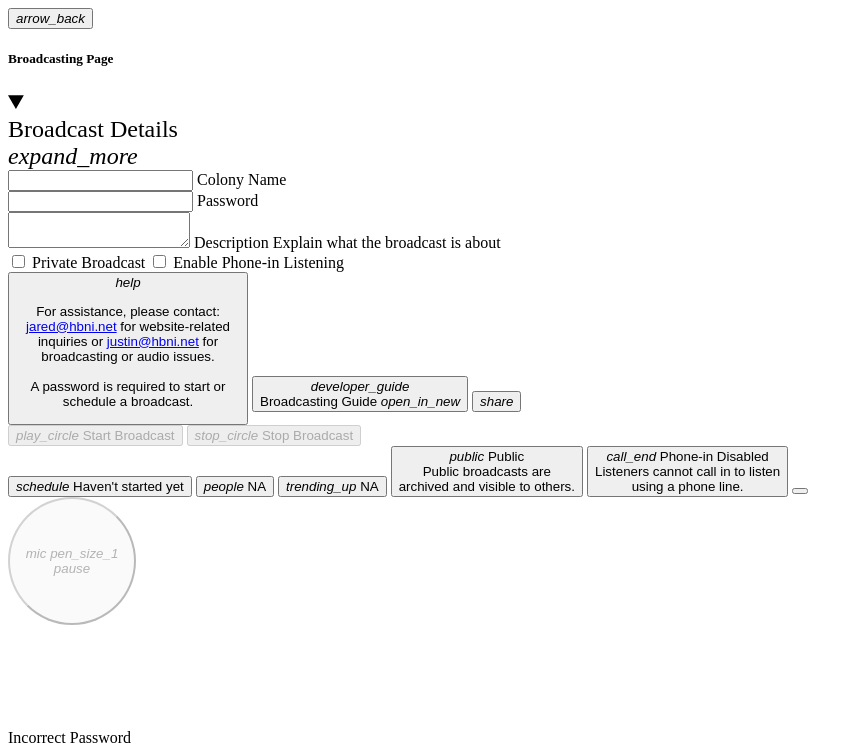
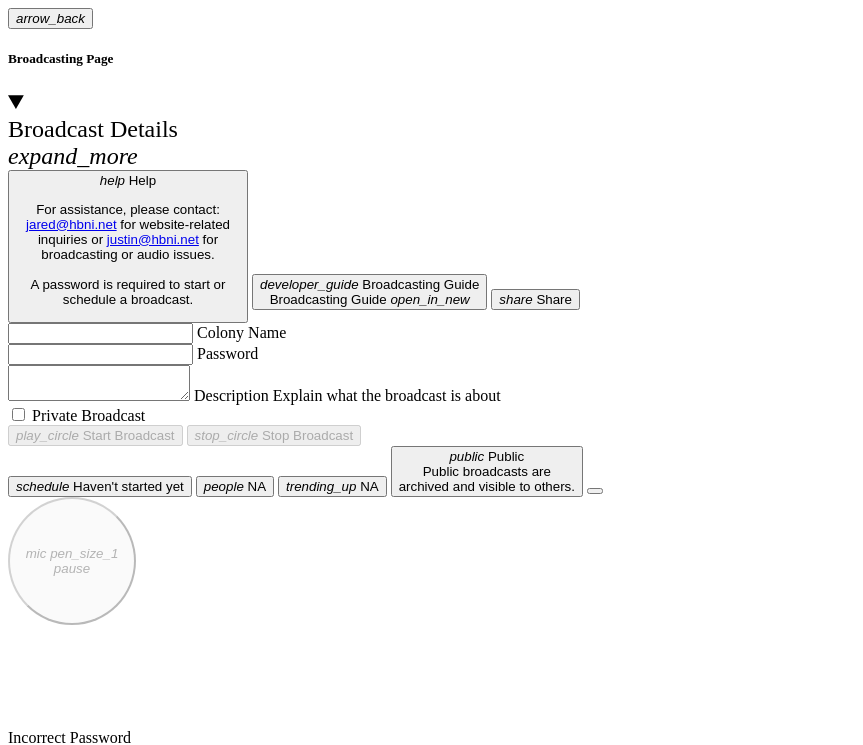
Before and after one commit to TheCodingJsoftware/HBNI-Audio, a Python web app: template templates/broadcasting_page.html in a window 1280 px wide. Shown: the top 745 px of the page, without its empty margins (0-863 px from the left). Run offline with Jinja, Linux system fonts and the light colour scheme; the template is opened without the code that fills it, so the values that code supplies are empty.

Commit message:
refactor: remove unused variables and clean up broadcasting page layout

```diff
--- a/main.py
+++ b/main.py
@@ -6,7 +6,6 @@ import traceback
 from datetime import datetime
 from urllib.parse import unquote, urlparse
 
-import aiofiles
 import aiohttp
 import asyncpg
 import firebase_admin
--- a/templates/broadcasting_guide.html
+++ b/templates/broadcasting_guide.html
@@ -25,7 +25,7 @@
 </header>
 
 <body class="hidden">
-    <main class="responsive">
+    <main class="responsive padding">
         <section aria-labelledby="summary-title">
             <h5 id="summary-title">Summary</h5>
             <ol>
--- a/templates/broadcasting_page.html
+++ b/templates/broadcasting_page.html
@@ -37,82 +37,79 @@
                             </nav>
                         </article>
                     </summary>
-                    <nav class="row tiny-space border round padding top-margin surface-container-high">
-                        <div class="max">
-                            <div class="field label border small-round">
-                                <input type="text" id="host" name="host" required/>
-                                <label>Colony Name</label>
-                                <span class="helper no-line left-align" id="host-helper"></span>
-                            </div>
-                            <div class="field label border small-round">
-                                <input type="password" id="password" name="password" autocomplete="on" required />
-                                <label>Password</label>
-                            </div>
-                            <div class="field border small-round label textarea">
-                                <textarea type="text" id="description" name="description" required></textarea>
-                                <label>Description</label>
-                                <span class="helper no-line left-align">Explain what the broadcast is about</span>
-                            </div>
-                            <label class="checkbox">
-                                <input type="checkbox" id="isPrivate" name="isPrivate">
-                                <span>Private Broadcast</span>
-                            </label>
-                            <label class="checkbox">
-                                <input type="checkbox" id="usePhoneIn" name="usePhoneIn">
-                                <span>Enable Phone-in Listening</span>
-                            </label>
-                        </div>
-                        <nav class="toolbar vertical">
-                            <button class="circle transparent link">
+                    <article class="grid small-space border round padding top-margin surface-container-high">
+                        <nav class="s12 toolbar">
+                            <button class="transparent link">
                                 <i>help</i>
-                                <div class="tooltip left max" style="inline-size: 14rem !important;">
+                                <span class="l m">Help</span>
+                                <div class="tooltip right max" style="inline-size: 14rem !important;">
                                     <p class="small-width">
                                         For assistance, please contact:
                                         <br>
-                                        <a class="link underline" href="mailto:jared@hbni.net">jared@hbni.net</a> for website-related inquiries
+                                        <a class="inverse-link underline" href="mailto:jared@hbni.net">jared@hbni.net</a> for website-related inquiries
                                         or
-                                        <a class="link underline" href="mailto:justin@hbni.net">justin@hbni.net</a> for broadcasting or audio issues.
+                                        <a class="inverse-link underline" href="mailto:justin@hbni.net">justin@hbni.net</a> for broadcasting or audio issues.
                                         <br><br>
                                         A password is required to start or schedule a broadcast.
                                     </p>
                                 </div>
                             </button>
-                            <button class="circle transparent link" onclick="window.open('/broadcasting_guide', '_blank');">
+                            <button class="transparent link" onclick="window.open('/broadcasting_guide', '_blank');">
                                 <i>developer_guide</i>
-                                <div class="tooltip left">
+                                <span class="l m">Broadcasting Guide</span>
+                                <div class="tooltip bottom">
                                     Broadcasting Guide <i>open_in_new</i>
                                 </div>
                             </button>
-                            <button class="circle transparent link" id="share-button">
+                            <button class="transparent link" id="share-button">
                                 <i>share</i>
+                                <span class="l m">Share</span>
                             </button>
                         </nav>
-                    </nav>
+                        <div class="s12 m6 l6 field label border small-round bottom-margin">
+                            <input type="text" id="host" name="host" required/>
+                            <label>Colony Name</label>
+                            <span class="helper no-line left-align" id="host-helper"></span>
+                        </div>
+                        <div class="s12 m6 l6 field label border small-round">
+                            <input type="password" id="password" name="password" autocomplete="on" required />
+                            <label>Password</label>
+                        </div>
+                        <div class="s12 field border small-round label textarea">
+                            <textarea type="text" id="description" name="description" required></textarea>
+                            <label>Description</label>
+                            <span class="helper no-line left-align">Explain what the broadcast is about</span>
+                        </div>
+                        <label class="s12 checkbox">
+                            <input type="checkbox" id="isPrivate" name="isPrivate">
+                            <span>Private Broadcast</span>
+                        </label>
+                    </article>
                 </details>
-                <nav class="left-align bottom-margin grid">
-                    <button id="startBroadcast" class="s12 m3 l2 vertical" disabled>
+                <nav class="left-align top-margin bottom-margin grid">
+                    <button id="startBroadcast" class="s12 m3 l3 extra vertical" disabled>
                         <i>play_circle</i>
                         <span>Start Broadcast</span>
                     </button>
-                    <button id="stopBroadcast" class="s12 m3 l2 vertical" disabled>
+                    <button id="stopBroadcast" class="s12 m3 l3 extra vertical" disabled>
                         <i>stop_circle</i>
                         <span>Stop Broadcast</span>
                     </button>
                 </nav>
                 <nav class="wrap no-space">
-                    <button class="chip tiny-margin">
+                    <button class="chip round tiny-margin">
                         <i>schedule</i>
                         <span id="length">Haven't started yet</span>
                     </button>
-                    <button class="chip tiny-margin">
+                    <button class="chip round tiny-margin">
                         <i>people</i>
                         <span id="listeners">NA</span>
                     </button>
-                    <button class="chip tiny-margin">
+                    <button class="chip round tiny-margin">
                         <i>trending_up</i>
                         <span id="listener-peak">NA</span>
                     </button>
-                    <button class="chip tiny-margin">
+                    <button class="chip round tiny-margin">
                         <i id="broadcast-status-icon">public</i>
                         <span id="broadcast-status-text">Public</span>
                         <div class="tooltip bottom">
@@ -121,16 +118,7 @@
                             </span>
                         </div>
                     </button>
-                    <button class="chip tiny-margin">
-                        <i id="phonein-status-icon">call_end</i>
-                        <span id="phonein-status-text">Phone-in Disabled</span>
-                        <div class="tooltip bottom">
-                            <span class="left-align" id="phonein-status-tooltip">
-                                Listeners cannot call in to listen<br>using a phone line.
-                            </span>
-                        </div>
-                    </button>
-                    <button class="chip tiny-margin hidden" id="live-indicator">
+                    <button class="chip round tiny-margin hidden" id="live-indicator">
                         <span id="current-time" class="live-indicator"></span>
                     </button>
                 </nav>
```
Also changed, not shown: static/js/broadcasting_page.js (+2 -21 lines), package-lock.json.
